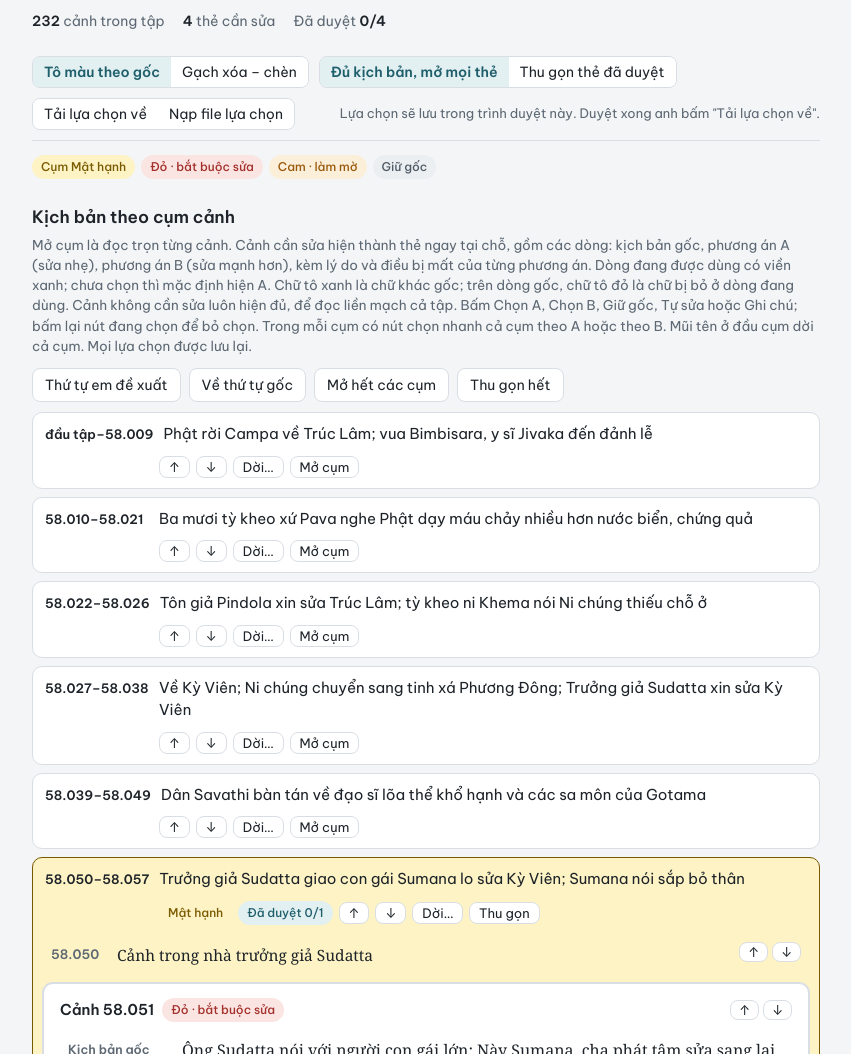
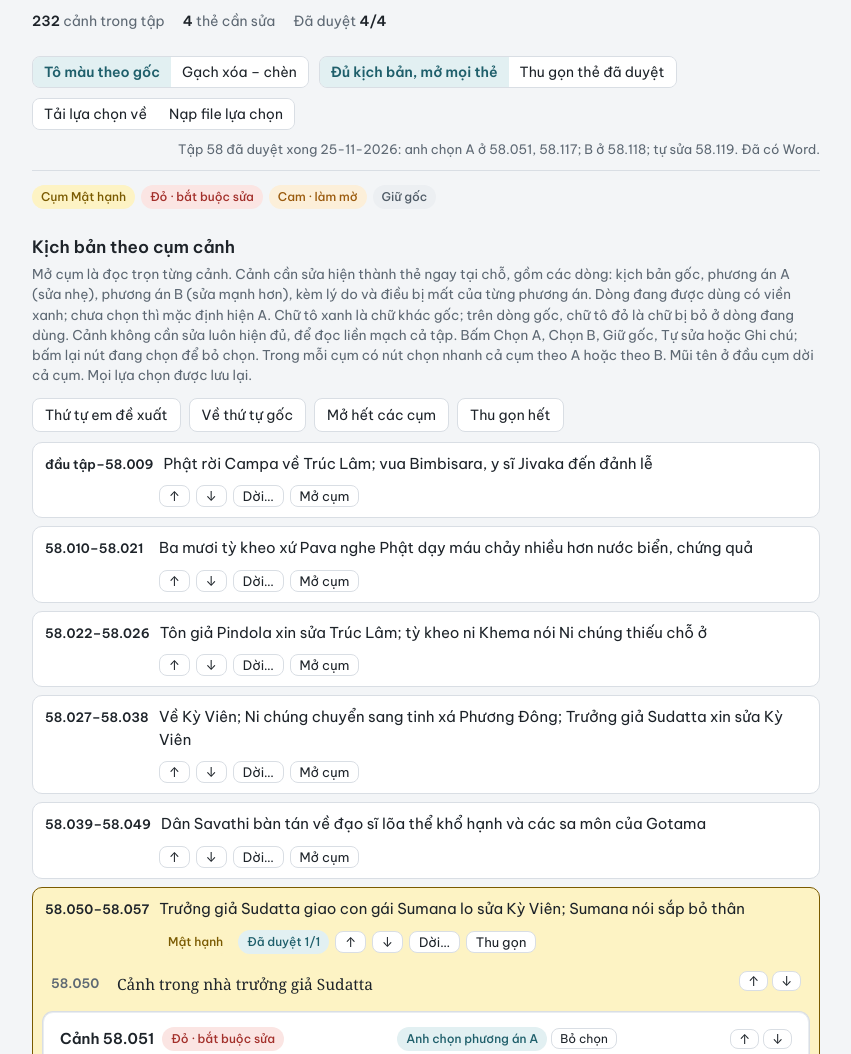
Before and after one commit to ptoan-pq/dnt-trang-duyet-mat-hanh, a plain HTML site: page tap58.html in a window 1280 px wide. Shown: the part 105-1159 px from the top of the page, without its empty margins (214-1065 px from the left). Drawn offline with Linux system fonts and the light colour scheme.

Commit message:
Tập 58 đã duyệt xong: trang giữ sẵn lựa chọn của anh
Co-Authored-By: Claude Opus 5.5 <noreply@anthropic.com>

```diff
--- a/tap58.html
+++ b/tap58.html
@@ -1,4 +1,4 @@
-<!doctype html><html lang="vi"><head><meta charset="utf-8"><meta name="viewport" content="width=device-width,initial-scale=1"><meta name="robots" content="noindex,nofollow"></head><body><title>Duyệt Mật hạnh Tập 58</title>
+<!doctype html><html lang="vi"><head><meta charset="utf-8"><meta name="viewport" content="width=device-width,initial-scale=1"></head><body><!doctype html><html lang="vi"><head><meta charset="utf-8"><meta name="viewport" content="width=device-width,initial-scale=1"><meta name="robots" content="noindex,nofollow"></head><body><title>Duyệt Mật hạnh Tập 58</title>
 <meta name="claude:viewport-fit-sides" content="cover">
 <link rel="stylesheet" href="https://fonts.googleapis.com/css2?family=Be+Vietnam+Pro:wght@400;500;600&family=Noto+Serif:wght@400;600&display=swap">
 <style>
@@ -257,8 +257,8 @@ if(AB){const q=(i)=>document.getElementById(i);q('sub').textContent='Duyệt s
 q('hint').textContent='Mở cụm là đọc trọn từng cảnh. Cảnh cần sửa hiện thành thẻ ngay tại chỗ, gồm các dòng: kịch bản gốc, phương án A (sửa nhẹ), phương án B (sửa mạnh hơn), kèm lý do và điều bị mất của từng phương án. Dòng đang được dùng có viền xanh; chưa chọn thì mặc định hiện A. Chữ tô xanh là chữ khác gốc; trên dòng gốc, chữ tô đỏ là chữ bị bỏ ở dòng đang dùng. Cảnh không cần sửa luôn hiện đủ, để đọc liền mạch cả tập. Bấm Chọn A, Chọn B, Giữ gốc, Tự sửa hoặc Ghi chú; bấm lại nút đang chọn để bỏ chọn. Trong mỗi cụm có nút chọn nhanh cả cụm theo A hoặc theo B. Mũi tên ở đầu cụm dời cả cụm. Mọi lựa chọn được lưu lại.';
 q('legend').innerHTML='<span class="chip c-mh">Cụm Mật hạnh</span><span class="chip c-do">Đỏ · bắt buộc sửa</span><span class="chip c-cam">Cam · làm mờ</span><span class="chip c-ok">Giữ gốc</span>';document.getElementById('o-dx').textContent='Thứ tự em đề xuất'}
 lsLoad();
-renderBlocks();
-(async()=>{let got=false;const t=setTimeout(()=>{if(!got)setSave('Chưa kết nối được nơi lưu. Anh vẫn xem được; lựa chọn chỉ lưu khi có kết nối.',true)},10000);
+dec={"58-119": {"quyet": "tu_sua", "van": "Vị dị nhân mờ ảo nói: Này các thám tử, các ngươi làm việc rất đúng đắn. Thế gian này chẳng bao giờ hết được sự tham lam tàn ác, cần phải có những người đủ bản lĩnh, đủ đạo đức để ngăn chặn sự tàn ác của con người. À, các ngươi nhớ theo dõi các diễn biến ở Takkashila, nhiều vương tôn công tử về đó học các ngành nghề để sau này làm việc, nhưng ở đó cũng dạy nhiều thủ đoạn hiểm ác quá.", "luc": "2026-11-25T06:00:33.898Z"}, "58-118": {"quyet": "chon_v3", "van": null, "luc": "2026-11-25T05:58:52.709Z"}, "58-051": {"quyet": "dong_y", "van": null, "luc": "2026-11-25T05:57:44.834Z"}, "58-117": {"quyet": "dong_y", "van": null, "luc": "2026-11-25T05:58:12.102Z"}};cumOrder=["C01", "C02", "C03", "C04", "C05", "C06", "C07", "C08", "C09", "C10", "C11", "C12", "C13", "C14", "C15", "C16", "C17", "C18"];inner={};renderBlocks();
+(async()=>{setSave("Tập 58 đã duyệt xong 25-11-2026: anh chọn A ở 58.051, 58.117; B ở 58.118; tự sửa 58.119. Đã có Word.",false);return;let got=false;const t=setTimeout(()=>{if(!got)setSave('Chưa kết nối được nơi lưu. Anh vẫn xem được; lựa chọn chỉ lưu khi có kết nối.',true)},10000);
   try{db=window.claude?await window.claude.use('db'):null}catch(e){db=null}
   if(!db){clearTimeout(t);setSave(Object.keys(dec).length?'Đã mở lại lựa chọn lưu trong trình duyệt này.':'Lựa chọn sẽ lưu trong trình duyệt này. Duyệt xong anh bấm "Tải lựa chọn về".');return}
   db.collection(COL_D).onSnapshot(snap=>{got=true;clearTimeout(t);const nd={};snap.docs.forEach(s=>{if(s.exists)nd[s.id]=Object.assign({},s.data())});dec=nd;const editing=document.activeElement&&document.activeElement.tagName==='TEXTAREA';if(!editing)renderBlocks();else stats();setSave(snap.metadata.hasPendingWrites?'Đang lưu…':'Đã lưu, đã đồng bộ')},e=>{clearTimeout(t);setSave('Không đọc được lựa chọn đã lưu ('+(e&&e.code||'lỗi')+'). Tải lại trang để thử lại.',true)});
@@ -266,3 +266,4 @@ renderBlocks();
 })();
 })();
 </script>
+</body></html>
```
Also changed, not shown: index.html (+1 -1 lines).
